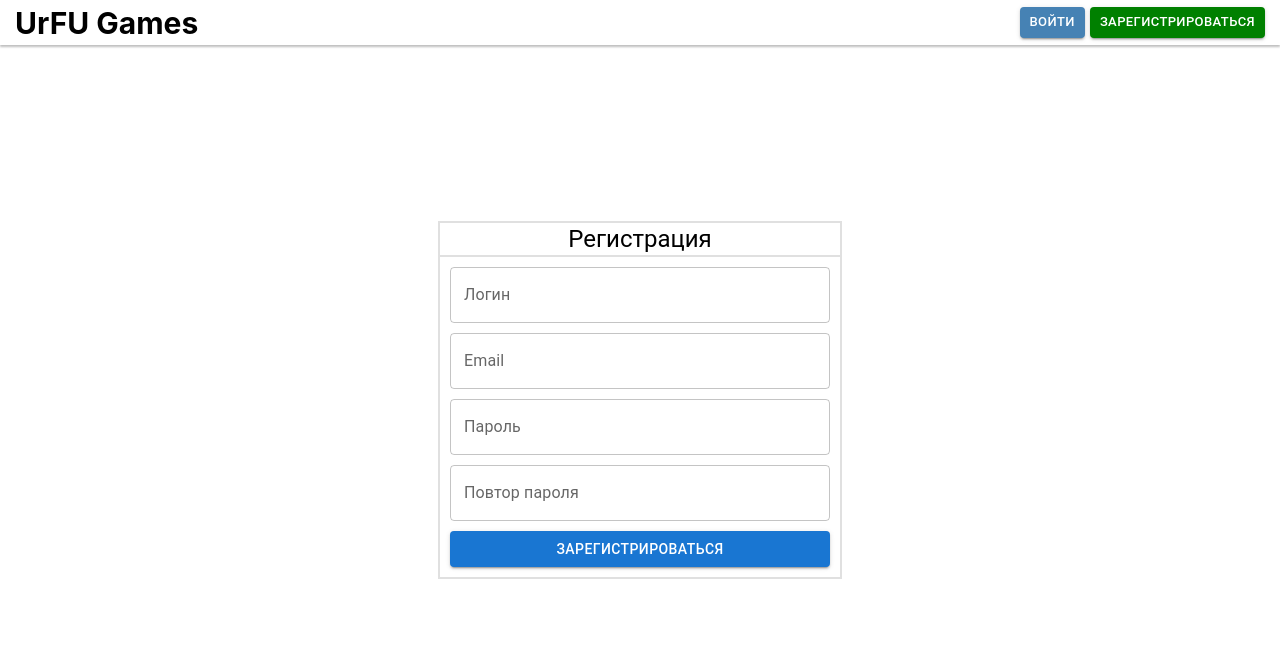
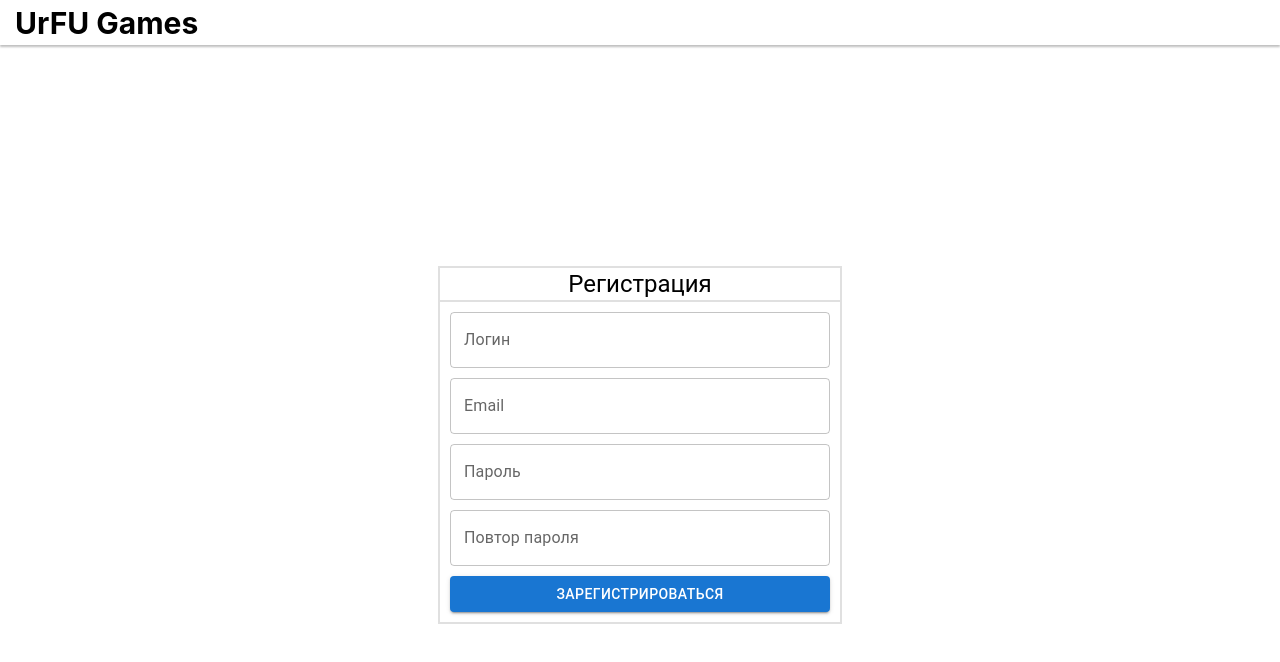
Before and after one commit to POWER-OF-YOUTH/urfu-games, a React (Create React App) app: page /signup in a window 1280 px wide. Shown: the top 662 px of the page. Built offline with nearby package versions, Linux system fonts and the light colour scheme.

Commit message:
Update Header component. Add clearErorrs method to auth store

```diff
--- a/src/components/Header.jsx
+++ b/src/components/Header.jsx
@@ -20,12 +20,34 @@ import { RootStoreContext } from "../models/root";
 
 import styles from "./Header.module.css";
 
-function Header({ className = "" }) {
+/*
+ * @param {{ variant: "standard" | "hidebuttons" | "hideall" }}
+ */
+function Header({ variant = "standard" }) {
     const rootStore = React.useContext(RootStoreContext);
     const authStore = rootStore.authStore;
+
     const [menuAnchorElement, setMenuAnchorElement] = React.useState(null);
     const [isMobile, setIsMobile] = React.useState(false);
     const [isMenuOpen, setIsMenuOpen] = React.useState(false);
+
+    let showAuthButtons, showUser;
+    if (variant === "standard") {
+        showAuthButtons = true;
+        showUser = true;
+    }
+    else if (variant === "hidebuttons") {
+        showAuthButtons = false;
+        showUser = true;
+    }
+    else if (variant === "hideall") {
+        showAuthButtons = false;
+        showUser = false;
+    }
+    else {
+        showAuthButtons = true;
+        showUser = true;
+    }
 
     React.useEffect(() => {
         window.addEventListener("resize", () => setIsMobile(window.innerWidth < 1000));
@@ -40,18 +62,40 @@ function Header({ className = "" }) {
     };
     const handleLogoutClick = () => {
         authStore.logout();
+        setIsMenuOpen(false);
     };
 
     return (
-        <div className={`${styles.container} ${className}`}>
+        <>
+            <div className={styles.spacer}>
+                <header>
                     <div className={styles.logoContainer}>
                         <Link to="/" className={styles.logo}>
                             { isMobile ? "UG" : "UrFU Games" }
                         </Link>
                     </div>
-            {authStore.authenticated ?
-                <>
-                    <User user={authStore.user} onClick={handleUserClick} />
+                    {!authStore.isLoading ?
+                        authStore.authenticated ?
+                            showUser ? <User user={authStore.user} onClick={handleUserClick} /> : <></>
+                            :
+                            showAuthButtons ?
+                                <div className={styles.authButtonsContainer}>
+                                    <NavLink className={styles.signInButton} to="/signin">
+                                        <Button variant="contained" size="small">
+                                            Войти
+                                        </Button>
+                                    </NavLink>
+                                    <NavLink className={styles.signUpButton} to="/signup">
+                                        <Button variant="contained" size="small">
+                                            Зарегистрироваться
+                                        </Button>
+                                    </NavLink>
+                                </div>
+                                :
+                                <></>
+                        :
+                        <></>
+                    }
                     <Popper
                         className={styles.menuPopper}
                         open={isMenuOpen}
@@ -84,22 +128,9 @@ function Header({ className = "" }) {
                             </Slide>
                         }
                     </Popper>
+                </header>
+            </div>
         </>
-                :
-                <div className={styles.authButtonsContainer}>
-                    <NavLink className={styles.signInButton} to="/signin">
-                        <Button variant="contained" size="small">
-                            Войти
-                        </Button>
-                    </NavLink>
-                    <NavLink className={styles.signUpButton} to="/signup">
-                        <Button variant="contained" size="small">
-                            Зарегистрироваться
-                        </Button>
-                    </NavLink>
-                </div>
-            }
-        </div>
     );
 }
 
--- a/src/components/Header.module.css
+++ b/src/components/Header.module.css
@@ -1,4 +1,4 @@
-.container {
+header {
     z-index: 99;
     position: fixed;
     display: flex;
@@ -8,6 +8,11 @@
     width: 100%;
     height: 45px;
     box-shadow: 0 2px 2px 0px #bfbfbf;
+}
+
+.spacer {
+    width: 100%;
+    height: 45px;
 }
 
 .logo {
--- a/src/models/auth.js
+++ b/src/models/auth.js
@@ -104,6 +104,9 @@ const AuthStore = types
             localStorage.removeItem("token");
 
             self.authenticated = false;
+        },
+        clearErrors() {
+            self.errors.clear();
         }
     }));
 
--- a/src/pages/SignInPage.jsx
+++ b/src/pages/SignInPage.jsx
@@ -21,6 +21,10 @@ function SignInPage(props) {
     const rootStore = useContext(RootStoreContext);
     const authStore = rootStore.authStore;
 
+    React.useEffect(() => {
+        authStore.clearErrors();
+    }, []);
+
     const handleFormSubmit = async (values) => {
         await authStore.signIn(values);
 
@@ -40,7 +44,7 @@ function SignInPage(props) {
             <Redirect to="/games" />
         ) : (
             <>
-                <Header />
+                <Header variant="hideall" />
                 <div className={styles.wrapper}>
                     <SignInForm onSubmit={handleFormSubmit} />
                     {alert}
--- a/src/pages/SignUpPage.jsx
+++ b/src/pages/SignUpPage.jsx
@@ -21,6 +21,10 @@ function SignUpPage(props) {
     const rootStore = useContext(RootStoreContext);
     const authStore = rootStore.authStore;
 
+    React.useEffect(() => {
+        authStore.clearErrors();
+    }, []);
+
     const handleFormSubmit = async (values) => {
         await authStore.signUp(values);
 
@@ -40,7 +44,7 @@ function SignUpPage(props) {
             <Redirect to="/games" />
         ) : (
             <>
-                <Header />
+                <Header variant="hideall" />
                 <div className={styles.wrapper}>
                     <SignUpForm onSubmit={handleFormSubmit} />
                     {alert}
```
Lines whose indentation alone changed are shown as unchanged.
